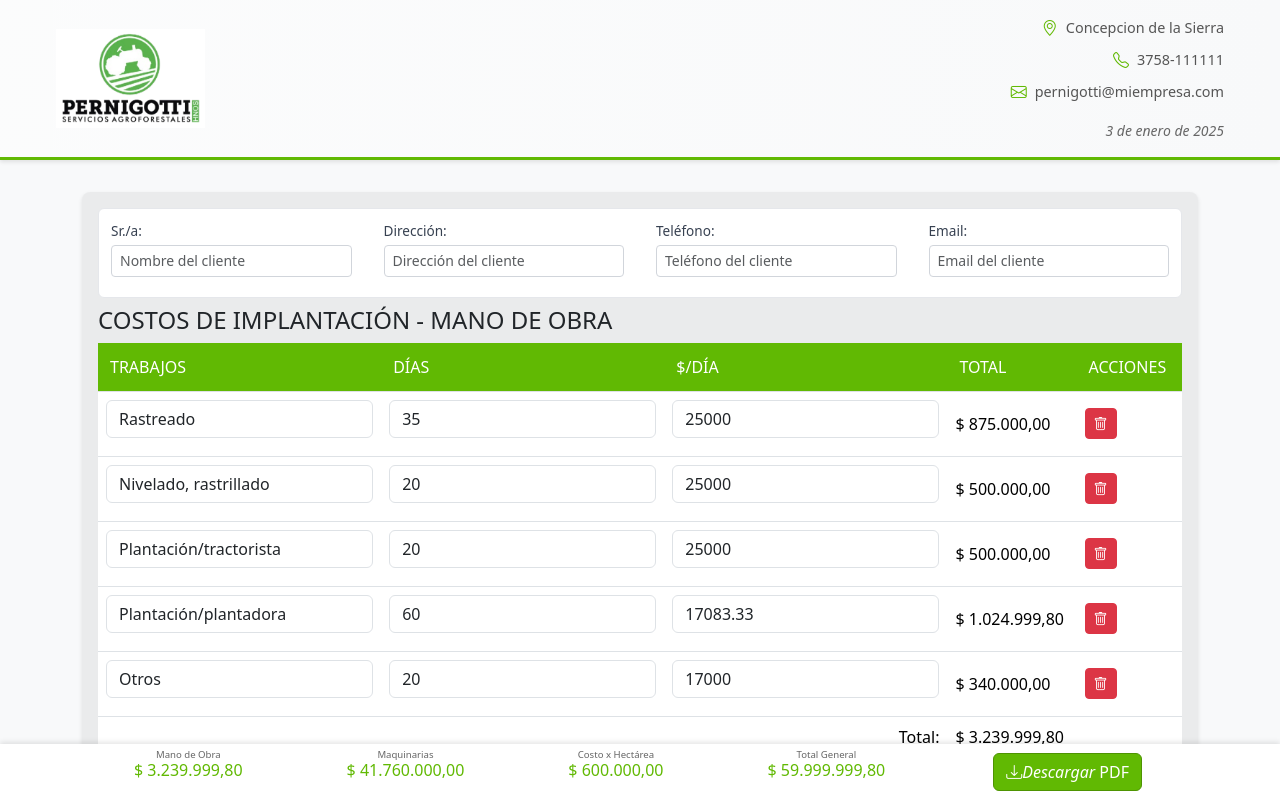
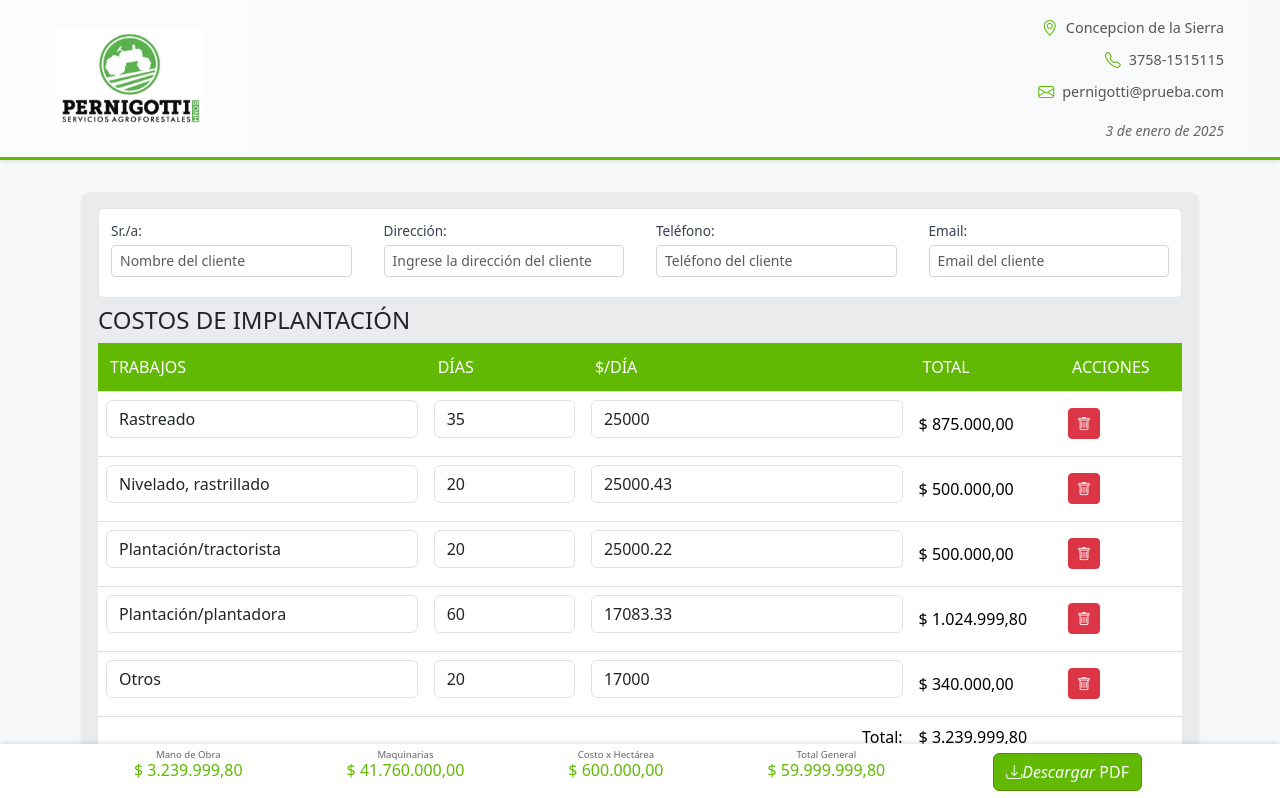
Before and after one commit to josegazano732/App-Presupuesto, an Angular app: page / in a window 1280 px wide. Shown: the top 798 px of the page. Built offline with nearby package versions, Linux system fonts and the light colour scheme.

Commit message:
Validaciones en seccion costo de implantacion

```diff
--- a/package.json
+++ b/package.json
@@ -30,6 +30,7 @@
     "@angular-devkit/build-angular": "^15.2.0",
     "@angular/cli": "^15.2.0",
     "@angular/compiler-cli": "^15.2.0",
+    "angular-cli-ghpages": "^2.0.3",
     "typescript": "~4.9.5"
   }
 }
--- a/src/app/app.module.ts
+++ b/src/app/app.module.ts
@@ -9,6 +9,7 @@ import { BudgetFormComponent } from './components/budget-form/budget-form.compon
 import { ClientInfoComponent } from './components/budget-form/client-info/client-info.component';
 import { PresupuestoFormComponent } from './components/presupuesto-form/presupuesto-form.component';
 import { SumPipe } from './pipes/sum.pipe';
+
 
 @NgModule({
   declarations: [
--- a/src/app/components/budget-form/budget-form.component.html
+++ b/src/app/components/budget-form/budget-form.component.html
@@ -3,7 +3,7 @@
     <app-client-info [client]="budget.client"></app-client-info>
 
     <!-- Labor Costos -->
-    <h4>COSTOS DE IMPLANTACIÓN - MANO DE OBRA</h4>
+    <h4>COSTOS DE IMPLANTACIÓN </h4>
 
     <!-- Mobile Vista -->
     <div class="mobile-view">
@@ -12,21 +12,36 @@
           <label>Trabajo</label>
             <input type="text"
             (click)="selectContent($event)"
-
-          class="form-control" [(ngModel)]="item.task">
+            (keypress)="allowOnlyText($event)"
+            maxlength="30"
+            class="form-control" [(ngModel)]="item.task"
+            (keypress)="allowOnlyText($event)"
+            placeholder="Ingrese un trabajo" required>
+          <div *ngIf="!item.task" class="text-danger" style="font-size: 0.875em; margin-top: 0.5em; color: #dc3545; font-weight: bold; background-color: #f8d7da; padding: 0.5em; border-radius: 0.25em;">
+            El trabajo no puede estar vacío.
+          </div>
         </div>
         <div class="form-group">
           <label>Días</label>
             <input type="number"
             (click)="selectContent($event)"
+            (input)="validateNonNegative($event)"
+            min="0"
+            max="999"
+            class="form-control" [ngModel]="item.days" (ngModelChange)="updateLaborCostDays(i, $event)">
 
-          class="form-control" [ngModel]="item.days" (ngModelChange)="updateLaborCostDays(i, $event)">
         </div>
         <div class="form-group">
             <label>Precio por día</label>
-          <input type="number"
+            <input type="number" min="1" step="1.00"
             (click)="selectContent($event)"
-          class="form-control" [ngModel]="item.ratePerDay" (ngModelChange)="updateLaborCostRate(i, $event)">
+            (blur)="autoCompleteDecimal(item, 'ratePerDay')"
+            (ngModelChange)="updateLaborCostRate(i, $event)"
+            (focusout)="item.ratePerDay = item.ratePerDay || 0.00"
+            class="form-control" [(ngModel)]="item.ratePerDay " required>
+            <div *ngIf="!item.ratePerDay" class="text-danger" style="font-size: 0.875em; margin-top: 0.5em; color: #dc3545; font-weight: bold; background-color: #f8d7da; padding: 0.5em; border-radius: 0.25em;">
+              El precio por día no puede ser 0.
+            </div>
           </div>
         <div class="total-value">
           Total: {{formatCurrency(item.total)}}
@@ -35,7 +50,7 @@
           <i class="bi bi-trash"></i> Eliminar
         </button>
       </div>
-      <button class="btn btn-primary mb-4" (click)="addLaborCost()">
+      <button class="btn btn-primary mb-4" (click)="addLaborCost()" [disabled]="!isLaborCostValid()">
         <i class="bi bi-plus"></i> Agregar Mano de Obra
       </button>
     </div>
@@ -54,9 +69,25 @@
         </thead>
         <tbody>
           <tr *ngFor="let item of budget.laborCosts; let i = index">
-            <td><input type="text" class="form-control" [(ngModel)]="item.task"></td>
-            <td><input type="number"  class="form-control" [ngModel]="item.days" (ngModelChange)="updateLaborCostDays(i, $event)"></td>
-            <td><input type="number" class="form-control" [ngModel]="item.ratePerDay" (ngModelChange)="updateLaborCostRate(i, $event)"></td>
+            <td>
+                <input type="text" maxlength="30" class="form-control" [(ngModel)]="item.task"
+                  (keypress)="allowOnlyText($event)"
+                  placeholder="Ingrese un trabajo" required>
+                <div *ngIf="!item.task" class="text-danger"
+                style="font-size: 0.875em; margin-top: 0.5em; color: #dc3545; font-weight: bold; background-color: #f8d7da; padding: 0.5em; border-radius: 0.25em;">
+                  El trabajo no puede estar vacío.
+                </div>
+            </td>
+            <td><input type="number" min="0" max="999" class="form-control" [ngModel]="item.days" (ngModelChange)="updateLaborCostDays(i, $event)" (input)="validateNonNegative($event)" ></td>
+            <td><input type="number" class="form-control" (click)="selectContent($event)"
+              (blur)="autoCompleteDecimal(item, 'ratePerDay')"
+              (ngModelChange)="updateLaborCostRate(i, $event) "
+              (focusout)="item.ratePerDay = item.ratePerDay || 0.00"
+              class="form-control" [(ngModel)]="item.ratePerDay " required>
+              <div *ngIf="!item.ratePerDay" class="text-danger"
+              style="font-size: 0.875em; margin-top: 0.5em; color: #dc3545; font-weight: bold; background-color: #f8d7da; padding: 0.5em; border-radius: 0.25em;">
+                El precio por día no puede ser 0.
+              </div></td>
             <td>{{formatCurrency(item.total)}}</td>
             <td>
               <button class="btn btn-danger btn-sm" (click)="removeLaborCost(i)">
@@ -72,7 +103,7 @@
           </tr>
         </tfoot>
       </table>
-      <button class="btn btn-primary mb-4" (click)="addLaborCost()">
+      <button class="btn btn-primary mb-4" (click)="addLaborCost()" [disabled]="!isLaborCostValid()">
         <i class="bi bi-plus"></i> Agregar Mano de Obra
       </button>
     </div>
@@ -85,12 +116,18 @@
       <div *ngFor="let item of budget.machineryWorks; let i = index" class="budget-item-card">
         <div class="form-group">
           <label>Trabajo</label>
-          <input type="text" class="form-control" [(ngModel)]="item.task">
+          <input type="text" maxlength="30" class="form-control" [(ngModel)]="item.task" (keypress)="allowOnlyText($event)" placeholder="Ingrese un trabajo" required>
+          <div *ngIf="!item.task" class="text-danger" style="font-size: 0.875em; margin-top: 0.5em; color: #dc3545; font-weight: bold; background-color: #f8d7da; padding: 0.5em; border-radius: 0.25em;">
+            El trabajo no puede estar vacío.
+          </div>
         </div>
         <div class="form-group">
           <label>Horas</label>
             <input type="number"
             (click)="selectContent($event)"
+            maxlength="7"
+            min="0"
+            max="9999999"
             class="form-control" [ngModel]="item.hours" (ngModelChange)="updateMachineryHours(i, $event)">
         </div>
         <div class="form-group">
@@ -98,6 +135,9 @@
           <input type="number"
           (click)="selectContent($event)"
           class="form-control" [ngModel]="item.ratePerHour" (ngModelChange)="updateMachineryRate(i, $event)">
+          <div *ngIf="!item.ratePerHour" class="text-danger" style="font-size: 0.875em; margin-top: 0.5em; color: #dc3545; font-weight: bold; background-color: #f8d7da; padding: 0.5em; border-radius: 0.25em;">
+            El precio por hora no puede ser 0.
+          </div>
         </div>
         <div class="total-value">
           Total: {{formatCurrency(item.total)}}
@@ -125,7 +165,10 @@
         </thead>
         <tbody>
           <tr *ngFor="let item of budget.machineryWorks; let i = index">
-            <td><input type="text" class="form-control" [(ngModel)]="item.task"></td>
+            <td><input type="text" maxlength="30" class="form-control" [(ngModel)]="item.task" (keypress)="allowOnlyText($event)">
+              <div *ngIf="!item.task" class="text-danger" style="font-size: 0.875em; margin-top: 0.5em; color: #dc3545; font-weight: bold; background-color: #f8d7da; padding: 0.5em; border-radius: 0.25em;">
+                El trabajo no puede estar vacío.
+              </div></td>
             <td><input type="number" class="form-control" [ngModel]="item.hours" (ngModelChange)="updateMachineryHours(i, $event)"></td>
             <td><input type="number" class="form-control" [ngModel]="item.ratePerHour" (ngModelChange)="updateMachineryRate(i, $event)"></td>
             <td>{{formatCurrency(item.total)}}</td>
@@ -156,7 +199,8 @@
       <div *ngFor="let item of budget.seedlings; let i = index" class="budget-item-card">
         <div class="form-group">
           <label>Tipo</label>
-          <input type="text" class="form-control" [(ngModel)]="item.type">
+          <input type="text" maxlength="30" class="form-control" [(ngModel)]="item.type"
+          (keypress)="allowOnlyText($event)">
         </div>
         <div class="form-group">
           <label>Plantas/Ha</label>
@@ -203,7 +247,7 @@
         </thead>
         <tbody>
           <tr *ngFor="let item of budget.seedlings; let i = index">
-            <td><input type="text" class="form-control" [(ngModel)]="item.type"></td>
+            <td><input type="text" maxlength="30" class="form-control" [(ngModel)]="item.type" (keypress)="allowOnlyText($event)"></td>
             <td><input type="number" class="form-control" [(ngModel)]="item.plantsPerHectare"></td>
             <td><input type="number" class="form-control" [(ngModel)]="item.quantity" (change)="updateSeedling(i)"></td>
             <td><input type="number" class="form-control" [(ngModel)]="item.pricePerUnit" (change)="updateSeedling(i)"></td>
--- a/src/app/components/budget-form/budget-form.component.ts
+++ b/src/app/components/budget-form/budget-form.component.ts
@@ -11,6 +11,7 @@ import { formatCurrency } from '../../shared/utils/formatters.util';
   styleUrls: ['./budget-form.component.css']
 })
 export class BudgetFormComponent implements OnInit {
+[x: string]: any;
   budget: Budget = getInitialBudget();
   showAddMenu = false;
 
@@ -32,27 +33,60 @@ export class BudgetFormComponent implements OnInit {
     this.calculationsService.calculateTotals(this.budget);
   }
 
-  // Labor Costs Methods
-  updateLaborCostDays(index: number, value: number): void {
-    this.budget.laborCosts[index].days = value;
-    this.budget.laborCosts[index].total = this.calculationsService.calculateLaborCost(this.budget.laborCosts[index]);
-    this.calculationsService.calculateTotals(this.budget);
-  }
+  // Labor Costs Methods¨
 
-  updateLaborCostRate(index: number, value: number): void {
-    this.budget.laborCosts[index].ratePerDay = value;
-    this.budget.laborCosts[index].total = this.calculationsService.calculateLaborCost(this.budget.laborCosts[index]);
-    this.calculationsService.calculateTotals(this.budget);
-  }
+
+
 
   addLaborCost(): void {
     this.budget.laborCosts.push({
       task: '',
-      days: 0,
-      ratePerDay: 0,
-      total: 0
+      days: 1,
+      ratePerDay: 0.00,
+      total: 0.00
     });
   }
+
+  isLaborCostValid(): boolean {
+    return this.budget.laborCosts.every(cost => cost.task && cost.days > 0 && cost.ratePerDay > 0);
+  }
+
+  validateNonNegative(event: any): void {
+    const inputValue = event.target.value;
+    if (inputValue === '') {
+      event.target.value = '1';
+    } else if (!/^\d{1,3}$/.test(inputValue)) {
+      event.target.value = inputValue.slice(0, 3);
+    } else {
+      const numericValue = parseInt(inputValue, 10);
+      if (numericValue < 0) {
+        event.target.value = '1';
+      }
+    }
+  }
+
+  updateLaborCostDays(index: number, value: number): void {
+    if (value < 1) {
+      value = 1;
+    }
+    this.budget.laborCosts[index].days = value;
+    this.budget.laborCosts[index].total = this.budget.laborCosts[index].days * this.budget.laborCosts[index].ratePerDay;
+    this.calculationsService.calculateTotals(this.budget);
+  }
+
+  updateLaborCostRate(index: number, value: string): void {
+    const numericValue = parseFloat(value) || 0.00;
+    this.budget.laborCosts[index].ratePerDay = numericValue;
+    this.budget.laborCosts[index].total = this.budget.laborCosts[index].days * numericValue;
+    this.calculationsService.calculateTotals(this.budget);
+  }
+
+  autoCompleteDecimal(item: any, property: string): void {
+    if (item[property] && !item[property].toString().includes('.')) {
+      item[property] = parseFloat(item[property]).toFixed(2);
+    }
+  }
+
 
   removeLaborCost(index: number): void {
     this.budget.laborCosts.splice(index, 1);
@@ -102,6 +136,14 @@ export class BudgetFormComponent implements OnInit {
     });
   }
 
+  allowOnlyText(event: KeyboardEvent): void {
+    const inputChar = String.fromCharCode(event.charCode);
+    if (!/^[a-zA-Z]*$/.test(inputChar)) {
+      event.preventDefault();
+    }
+  }
+
+
   removeSeedling(index: number): void {
     this.budget.seedlings.splice(index, 1);
     this.calculationsService.calculateTotals(this.budget);
--- a/src/app/components/budget-form/client-info/client-info.component.html
+++ b/src/app/components/budget-form/client-info/client-info.component.html
@@ -4,16 +4,17 @@
       <div class="form-group">
         <label class="form-label">Sr./a:</label>
         <input type="text" class="form-control" [(ngModel)]="client.name"
+         (keypress)="allowOnlyText($event)"
         placeholder="Nombre del cliente">
       </div>
       <div class="form-group">
         <label class="form-label">Dirección:</label>
         <input type="text" class="form-control" [(ngModel)]="client.address"
-        placeholder="Dirección del cliente">
+        placeholder="Ingrese la dirección del cliente">
       </div>
       <div class="form-group">
         <label class="form-label">Teléfono:</label>
-        <input type="tel" (input)="validarNumeros($event)"  title="Solo se permiten números" class="form-control" [(ngModel)]="client.phone"
+        <input type="tel" (input)="validarNumerosYGuiones($event)"  title="Solo se permiten números" class="form-control" [(ngModel)]="client.phone"
         placeholder="Teléfono del cliente">
       </div>
       <div class="form-group">
@@ -22,7 +23,9 @@
         (input)="validarCorreo()"
         class="form-control" [(ngModel)]="client.email"
         placeholder="Email del cliente">
-        <p *ngIf="client.email && error" style="color: red;">Ingrese un correo válido.</p>
+        <div *ngIf="client.email && error" class="alert alert-danger mt-2" style="font-size: 0.9em;">
+          Ingrese un correo válido. Ejemplo: nombre@dominio.com
+        </div>
       </div>
     </div>
   </div>
--- a/src/app/models/budget.model.ts
+++ b/src/app/models/budget.model.ts
@@ -8,7 +8,7 @@ export interface Client {
 export interface LaborCost {
   task: string;
   days: number;
-  ratePerDay: number;
+  ratePerDay: number ;
   total: number;
 }
 
--- a/src/app/presupuesto/utils/formatters.util.ts
+++ b/src/app/presupuesto/utils/formatters.util.ts
@@ -1,7 +1,7 @@
 export const formatCurrency = (value: number): string => {
   return new Intl.NumberFormat('es-ES', {
     style: 'currency',
-    currency: 'EUR'
+    currency: 'ARS'
   }).format(value);
 };
 
--- a/src/app/shared/services/company.service.ts
+++ b/src/app/shared/services/company.service.ts
@@ -9,8 +9,8 @@ export class CompanyService {
     return {
       name: '',
       address: 'Concepcion de la Sierra',
-      phone: '3758-111111',
-      email: 'pernigotti@miempresa.com',
+      phone: '3758-1515115',
+      email: 'pernigotti@prueba.com',
       logoUrl: 'assets/images/logo.png'
     };
   }
--- a/src/app/shared/utils/budget.utils.ts
+++ b/src/app/shared/utils/budget.utils.ts
@@ -11,10 +11,10 @@ export function getInitialBudget(): Budget {
     },
     laborCosts: [
       { task: 'Rastreado', days: 35, ratePerDay: 25000, total: 875000 },
-      { task: 'Nivelado, rastrillado', days: 20, ratePerDay: 25000, total: 500000 },
-      { task: 'Plantación/tractorista', days: 20, ratePerDay: 25000, total: 500000 },
+      { task: 'Nivelado, rastrillado', days: 20, ratePerDay: 25000.43, total: 500000 },
+      { task: 'Plantación/tractorista', days: 20, ratePerDay: 25000.22, total: 500000 },
       { task: 'Plantación/plantadora', days: 60, ratePerDay: 17083.33, total: 1024999.80 },
-      { task: 'Otros', days: 20, ratePerDay: 17000, total: 340000 }
+      { task: 'Otros', days: 20, ratePerDay: 17000.00, total: 340000 }
     ],
     machineryWorks: [
       { task: 'Rastreado', hours: 280, ratePerHour: 72000, total: 20160000 },
--- a/src/index.html
+++ b/src/index.html
@@ -1,6 +1,8 @@
 <!DOCTYPE html>
 <html lang="es">
   <head>
+
+    <meta name="viewport" content="width=device-width, initial-scale=1">
     <title>Sistema de Presupuestos</title>
     <meta charset="UTF-8">
     <meta name="viewport" content="width=device-width, initial-scale=1">
```
Also changed, not shown: angular.json (+6 -3 lines), src/app/components/budget-form/client-info/client-info.component.ts (+16 -4 lines), 1 other file (tests, documents, lock files or other folders). Lines whose indentation alone changed are shown as unchanged.
